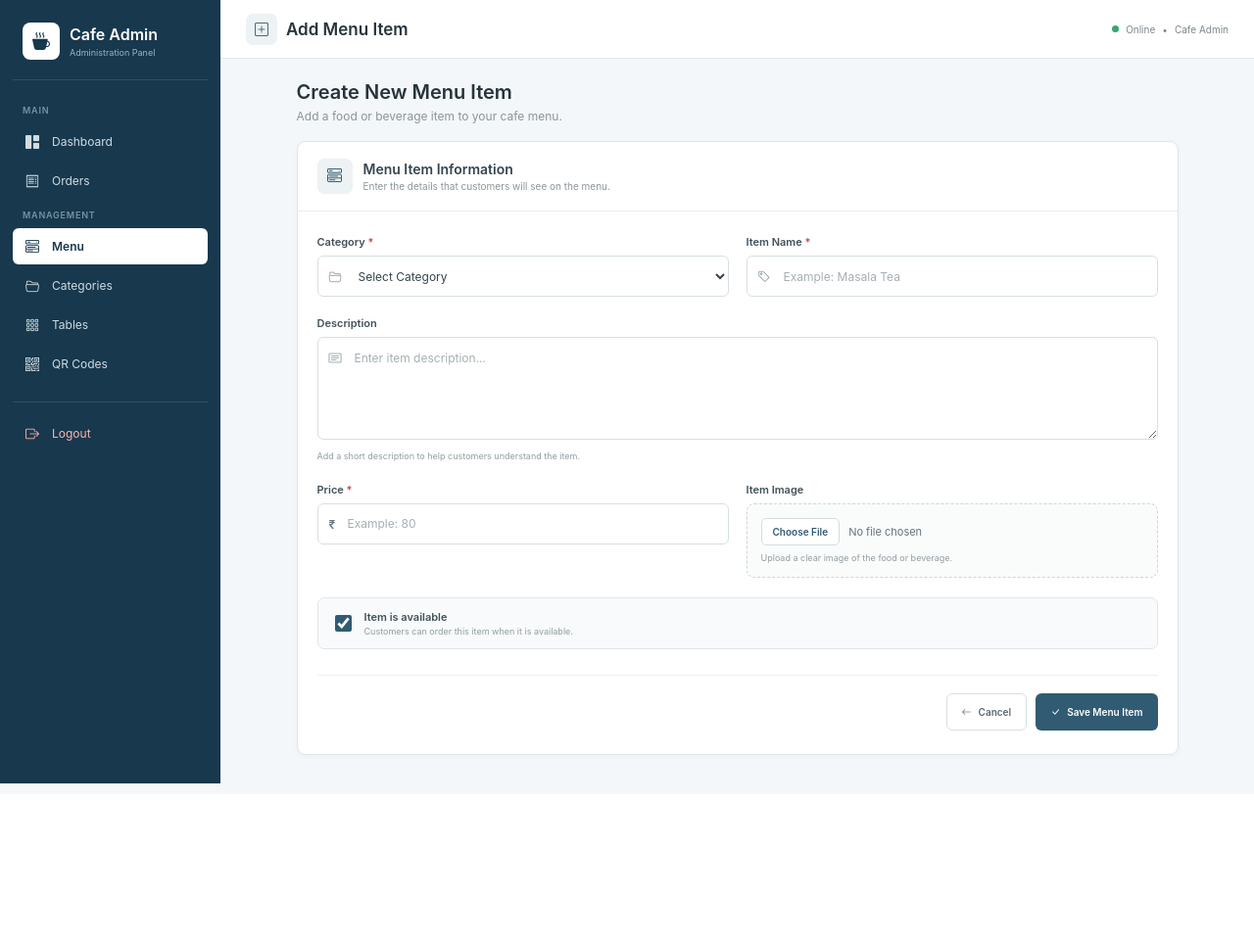
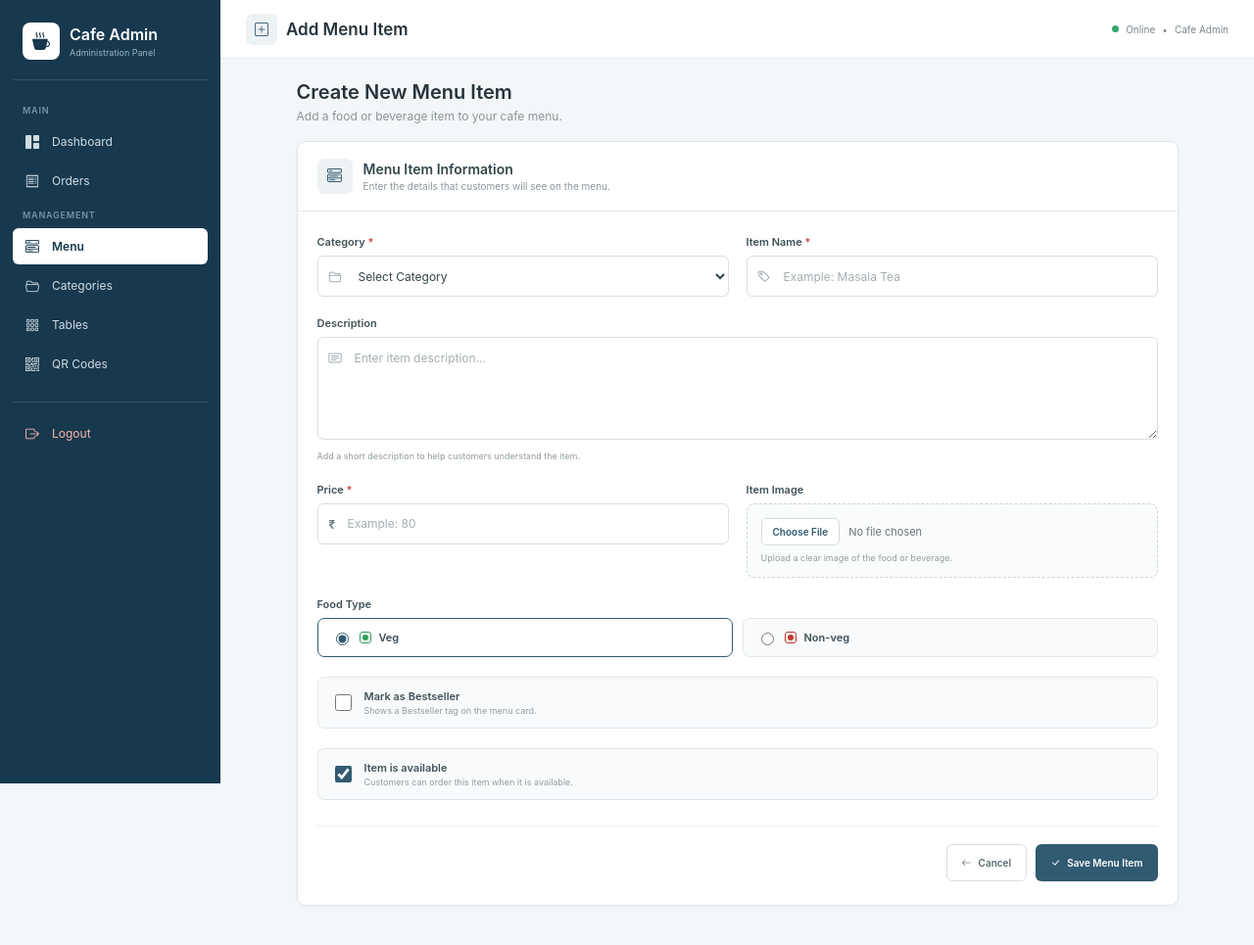
Before and after one commit to sankiilokhande4-sys/cafe-management-system, a Django app: page /admin-menu/add/ in a window 1280 px wide. Shown: the whole page at 98% size. Before the commit the page ends 800 px from the top, so only its background shows below. Run offline with Django 5.2, Linux system fonts and the light colour scheme; data comes from the database, SQL or seed files in the repository.

```diff
--- a/cafeapp/models.py
+++ b/cafeapp/models.py
@@ -85,3 +85,17 @@ class OrderItem(models.Model):
 
     def __str__(self):
         return f"{self.menu_item.name} x {self.quantity}"
+
+class Banner(models.Model):                      # NEW model (carousel)
+    title = models.CharField(max_length=80)
+    subtitle = models.CharField(max_length=120, blank=True)
+    tag = models.CharField(max_length=30, blank=True)
+    image = models.ImageField(upload_to="banners/", blank=True)
+    order = models.PositiveIntegerField(default=0)
+    is_active = models.BooleanField(default=True)
+
+    class Meta:
+        ordering = ["order"]
+
+    def __str__(self):
+        return self.title
--- a/cafeapp/views.py
+++ b/cafeapp/views.py
@@ -9,6 +9,8 @@ from django.http import HttpResponse
 from django.urls import reverse
 from django.contrib.auth.decorators import user_passes_test
 from .models import Table, Category, MenuItem, Order
+from django.db.models import Prefetch
+from .models import Table, Category, MenuItem, Order, Banner
 def admin_login(request):
 
     if request.user.is_authenticated and request.user.is_staff:
@@ -61,9 +63,25 @@ def menu(request, table_id):
         is_active=True
     )
 
+    # Only available items are loaded, so a category whose items are all
+    # unavailable no longer shows up as an empty section.
     categories = Category.objects.prefetch_related(
-        "menu_items"
-    ).all()
+        Prefetch(
+            "menu_items",
+            queryset=MenuItem.objects.filter(is_available=True)
+        )
+    ).order_by("order", "name")
+
+    banners = Banner.objects.filter(is_active=True)
+
+    # Cart badge and cart bar
+    cart = request.session.get("cart", {})
+    cart_count = sum(int(qty) for qty in cart.values())
+    cart_total = Decimal("0.00")
+
+    if cart:
+        for item in MenuItem.objects.filter(id__in=cart.keys(), is_available=True):
+            cart_total += item.price * int(cart.get(str(item.id), 0))
 
     return render(
         request,
@@ -71,6 +89,9 @@ def menu(request, table_id):
         {
             "table": table,
             "categories": categories,
+            "banners": banners,
+            "cart_count": cart_count,
+            "cart_total": cart_total,
         }
     )
 
@@ -505,8 +526,6 @@ def admin_menu(request):
         }
     )
 def admin_add_menu(request):
-    from .models import Category, MenuItem
-
     categories = Category.objects.all().order_by("name")
 
     if request.method == "POST":
@@ -516,11 +535,10 @@ def admin_add_menu(request):
         price = request.POST.get("price")
         image = request.FILES.get("image")
         is_available = request.POST.get("is_available") == "on"
+        is_veg = request.POST.get("food_type", "veg") == "veg"          # NEW
+        is_bestseller = request.POST.get("is_bestseller") == "on"        # NEW
 
-        category = get_object_or_404(
-            Category,
-            id=category_id
-        )
+        category = get_object_or_404(Category, id=category_id)
 
         MenuItem.objects.create(
             category=category,
@@ -529,6 +547,8 @@ def admin_add_menu(request):
             price=price,
             image=image,
             is_available=is_available,
+            is_veg=is_veg,                                               # NEW
+            is_bestseller=is_bestseller,                                 # NEW
         )
 
         return redirect("admin_menu")
@@ -536,10 +556,9 @@ def admin_add_menu(request):
     return render(
         request,
         "cafeapp/admin_add_menu.html",
-        {
-            "categories": categories,
-        }
+        {"categories": categories}
     )
+
 def admin_categories(request):
     from .models import Category
 
@@ -552,53 +571,54 @@ def admin_categories(request):
             "categories": categories,
         }
     )
+VALID_LAYOUTS = ("auto", "list", "grid", "big")
 
 
+def _category_extras(request):
+    layout = request.POST.get("layout", "auto")
+    if layout not in VALID_LAYOUTS:
+        layout = "auto"
+
+    try:
+        order = int(request.POST.get("order") or 0)
+    except ValueError:
+        order = 0
+
+    return layout, order
+
 def admin_add_category(request):
-    from .models import Category
-
     if request.method == "POST":
         name = request.POST.get("name", "").strip()
+        layout, order = _category_extras(request)
 
         if name:
             Category.objects.create(
-                name=name
+                name=name,
+                image=request.FILES.get("image"),
+                layout=layout,
+                order=order,
             )
 
         return redirect("admin_categories")
 
-    return render(
-        request,
-        "cafeapp/admin_add_category.html"
-    )
+    return render(request, "cafeapp/admin_add_category.html")
 def admin_edit_menu(request, item_id):
-    from .models import Category, MenuItem
-
-    item = get_object_or_404(
-        MenuItem,
-        id=item_id
-    )
-
+    item = get_object_or_404(MenuItem, id=item_id)
     categories = Category.objects.all().order_by("name")
 
     if request.method == "POST":
         category_id = request.POST.get("category")
-        name = request.POST.get("name")
-        description = request.POST.get("description")
-        price = request.POST.get("price")
         image = request.FILES.get("image")
-        is_available = request.POST.get("is_available") == "on"
 
-        category = get_object_or_404(
-            Category,
-            id=category_id
-        )
+        category = get_object_or_404(Category, id=category_id)
 
         item.category = category
-        item.name = name
-        item.description = description
-        item.price = price
-        item.is_available = is_available
+        item.name = request.POST.get("name")
+        item.description = request.POST.get("description")
+        item.price = request.POST.get("price")
+        item.is_available = request.POST.get("is_available") == "on"
+        item.is_veg = request.POST.get("food_type", "veg") == "veg"      # NEW
+        item.is_bestseller = request.POST.get("is_bestseller") == "on"   # NEW
 
         if image:
             item.image = image
@@ -610,10 +630,7 @@ def admin_edit_menu(request, item_id):
     return render(
         request,
         "cafeapp/admin_edit_menu.html",
-        {
-            "item": item,
-            "categories": categories,
-        }
+        {"item": item, "categories": categories}
     )
 
 
@@ -637,18 +654,21 @@ def admin_delete_menu(request, item_id):
         }
     )
 def admin_edit_category(request, category_id):
-    from .models import Category
-
-    category = get_object_or_404(
-        Category,
-        id=category_id
-    )
+    category = get_object_or_404(Category, id=category_id)
 
     if request.method == "POST":
         name = request.POST.get("name", "").strip()
+        layout, order = _category_extras(request)
+        image = request.FILES.get("image")
 
         if name:
             category.name = name
+            category.layout = layout
+            category.order = order
+
+            if image:
+                category.image = image
+
             category.save()
 
         return redirect("admin_categories")
@@ -656,9 +676,7 @@ def admin_edit_category(request, category_id):
     return render(
         request,
         "cafeapp/admin_edit_category.html",
-        {
-            "category": category,
-        }
+        {"category": category}
     )
 
 
--- a/templates/cafeapp/admin_add_menu.html
+++ b/templates/cafeapp/admin_add_menu.html
@@ -1278,6 +1278,14 @@
             }
 
         }
+        .type-options { display:flex; gap:10px; }
+.type-option { flex:1; display:flex; align-items:center; gap:8px; padding:11px 13px; background:#f8fafb; border:1px solid #e1e7e9; border-radius:7px; font-size:11px; font-weight:600; color:#40515a; cursor:pointer; }
+.type-option input { accent-color:#315b72; }
+.type-option:has(input:checked) { border-color:#315b72; background:#fff; }
+.dot { width:12px; height:12px; border:1.5px solid; border-radius:3px; position:relative; }
+.dot::after { content:""; position:absolute; inset:2px; border-radius:50%; background:currentColor; }
+.dot.veg { color:#2E9E5B; }
+.dot.nonveg { color:#C0392B; }
 
     </style>
 
@@ -1890,7 +1898,31 @@
 
                         </div>
 
-
+                    <!-- FOOD TYPE -->
+<div class="form-group full-width">
+    <label class="form-label">Food Type</label>
+    <div class="type-options">
+        <label class="type-option">
+            <input type="radio" name="food_type" value="veg" checked>
+            <span class="dot veg"></span> Veg
+        </label>
+        <label class="type-option">
+            <input type="radio" name="food_type" value="nonveg">
+            <span class="dot nonveg"></span> Non-veg
+        </label>
+    </div>
+</div>
+
+<!-- BESTSELLER -->
+<div class="form-group full-width">
+    <div class="availability-box">
+        <input type="checkbox" name="is_bestseller" id="is_bestseller" class="availability-checkbox">
+        <div class="availability-content">
+            <label for="is_bestseller" class="availability-title">Mark as Bestseller</label>
+            <span class="availability-text">Shows a Bestseller tag on the menu card.</span>
+        </div>
+    </div>
+</div>
 
                         <!-- AVAILABILITY -->
 
```
Also changed, not shown: cafeapp/migrations/0002_banner.py (added).
